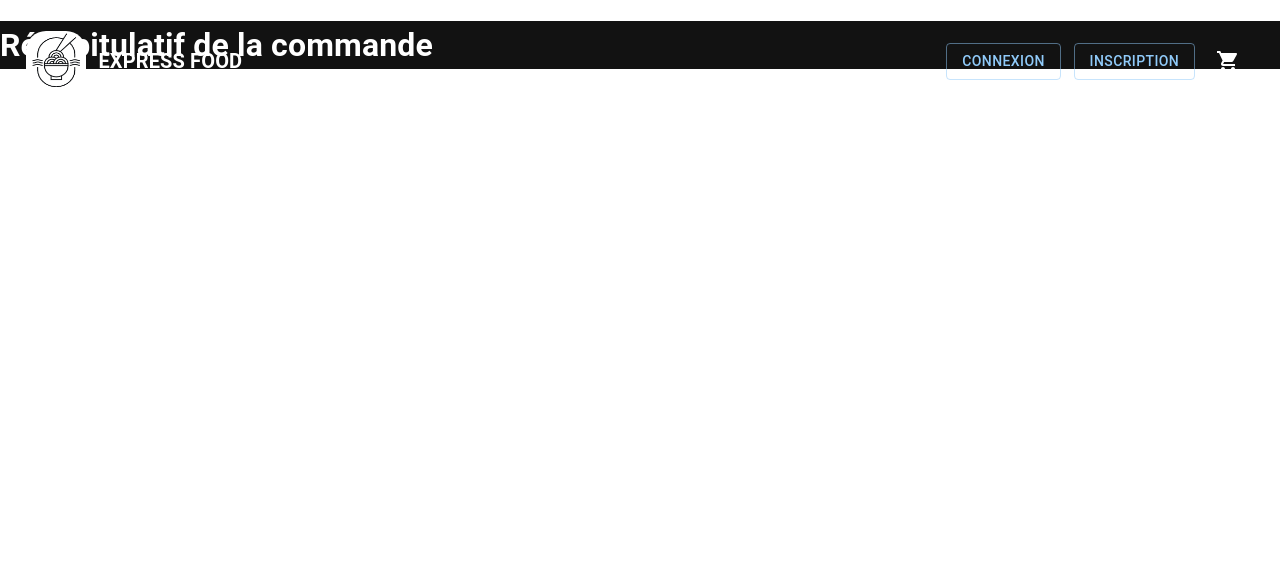
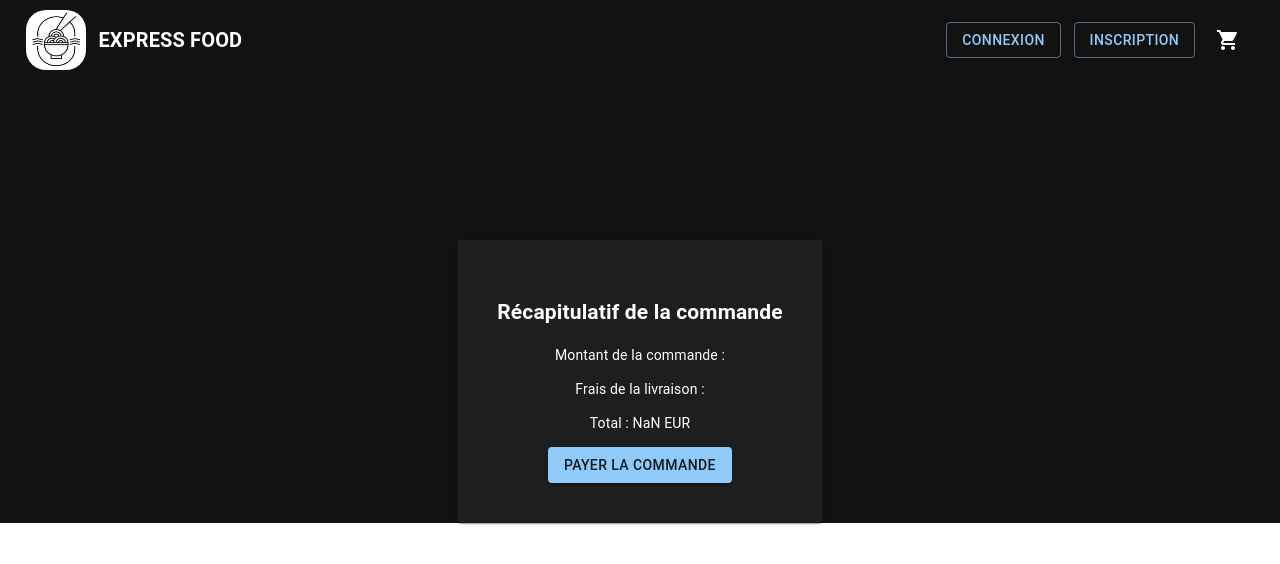
Before and after one commit to YukiLand/ExpressFood, a React (Vite) app in the folder expressfoodfront/: page /payement in a window 1280 px wide. Shown: the top 564 px of the page. Built offline with nearby package versions, Linux system fonts and the light colour scheme; no server answers.

Commit message:
Order payment

```diff
--- a/expressfoodfront/src/components/Cart/Cart.jsx
+++ b/expressfoodfront/src/components/Cart/Cart.jsx
@@ -3,6 +3,7 @@ import { useEffect, useState } from "react";
 import DeleteIcon from '@mui/icons-material/Delete';
 
 import "./Cart.css";
+import { Link } from "react-router-dom";
 
 function Cart() {
 
@@ -87,6 +88,24 @@ function Cart() {
         setTotalPrice(totalPrice);
     }
 
+    function goPayement() {
+        window.location.href = "/payement";
+
+        // const updateOrder = {
+        //     uuid: '09a8d6fe-a06a-4946-aec1-178bf0ae0663',
+        //     status: 'CartValidated'
+        // };
+
+
+        // const response = fetch(`http://localhost:8000/order/update`, {
+        //     method: 'POST',
+        //     headers: {
+        //         'Content-Type': 'application/json'
+        //     },
+        //     body: JSON.stringify(updateOrder)
+        // });
+    }
+
 
     return (
         <div className="cart">
@@ -110,7 +129,7 @@ function Cart() {
                 </Grid>
                 <Grid border={1} padding={2} item direction='column' alignItems='flex-start' justifyContent='center' xs={1} sm={1} md={4}>
                     <h2>Montant de la commande: {totalPrice} € </h2>
-                    <Button variant="contained">Passer au paiement</Button>
+                    <Button onClick={goPayement} variant="contained">Passer au paiement</Button>
                 </Grid>
             </Grid>
         </div>
--- a/expressfoodfront/src/components/Payement/Payement.css
+++ b/expressfoodfront/src/components/Payement/Payement.css
@@ -0,0 +1,6 @@
+.payement{
+    display: flex;
+    justify-content: center;
+    align-items: center;
+    padding-top: 30vh;
+}
--- a/expressfoodfront/src/components/Payement/Payement.jsx
+++ b/expressfoodfront/src/components/Payement/Payement.jsx
@@ -1,10 +1,79 @@
+import { Button, Stack, Paper } from "@mui/material"
+import { useEffect, useState } from "react";
+import { styled } from '@mui/material/styles';
+
+import "./Payement.css"
+
+const DemoPaper = styled(Paper)(({ theme }) => ({
+    padding: theme.spacing(5),
+    ...theme.typography.body2,
+    textAlign: 'center',
+}));
+
+function Payement() {
 
 
-function Payement() {
+    const [order, setOrder] = useState([]);
+    const [deliveryFee, setDeliveryFee] = useState(0);
+
+    useEffect(() => {
+
+        getOrder();
+
+    }, [])
+
+    const getOrder = async () => {
+        const response = await fetch(`http://localhost:8000/order/search`, {
+            method: 'POST',
+            headers: {
+                'Content-Type': 'application/json'
+            },
+            body: JSON.stringify({ customerUUID: '6fc46277-49f7-448b-af40-960ff1258d46' })
+        });
+        const data = await response.json();
+
+        if (data[0].deliveryFee === 'Gratuit' ) {
+            setDeliveryFee(0);
+        } else {
+            setDeliveryFee(parseFloat(data[0].deliveryFee));
+        }
+
+        setOrder(data[0]);
+
+    }
+
+    console.log(order);
+
+    function Payement() {
+        window.location.href = "/product";
+
+        const updateOrder = {
+            uuid: '09a8d6fe-a06a-4946-aec1-178bf0ae0663',
+            status: 'Paid'
+        };
+
+        const response = fetch(`http://localhost:8000/order/update`, {
+            method: 'POST',
+            headers: {
+                'Content-Type': 'application/json'
+            },
+            body: JSON.stringify(updateOrder)
+        });
+    }
+
+
     return (
-        <div>
-            <h1>Récapitulatif de la commande</h1>
 
+        <div className="payement">
+            <Stack direction="row" spacing={2}>
+                <DemoPaper square={false}>
+                    <h2>Récapitulatif de la commande</h2>
+                    <p>Montant de la commande : {order.totalAmount} </p>
+                    <p>Frais de la livraison : {order.deliveryFee} </p>
+                    <p>Total : {parseFloat(order.totalAmount) + deliveryFee} EUR</p>
+                    <Button onClick={Payement} variant="contained">Payer la commande</Button>
+                </DemoPaper>
+            </Stack>
         </div>
     )
 }
```
